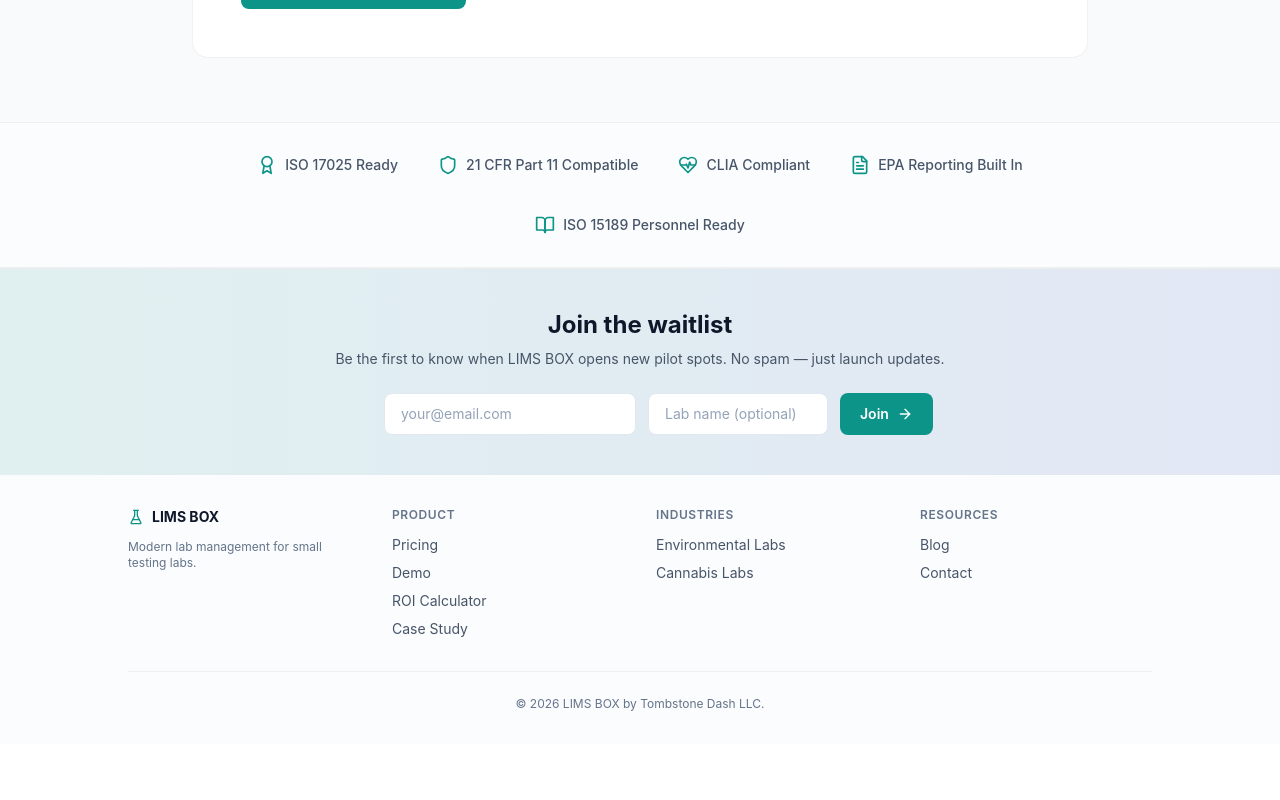
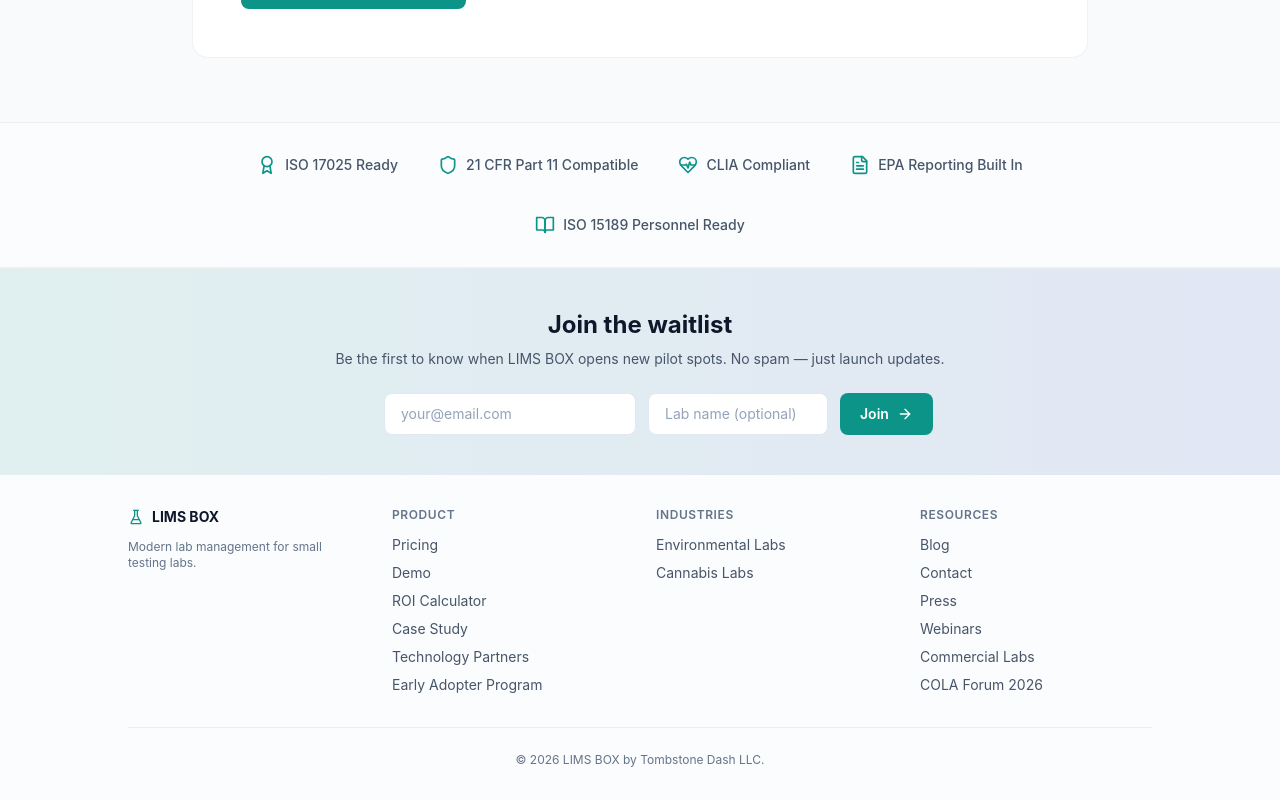
Before and after one commit to TombStoneDash/lims-box, a Next.js app: page / in a window 1280 px wide. Shown: the part 3004-3804 px from the top of the page. Before the commit the page ends 3748 px from the top, so only its background shows below. Built offline with nearby package versions, Linux system fonts and the light colour scheme; no server answers.

Commit message:
fix(nav): add P2 orphan routes to footer (/cola /partners /press /webinar /early-adopter /commercial)

```diff
--- a/components/WaitlistFooter.tsx
+++ b/components/WaitlistFooter.tsx
@@ -99,6 +99,8 @@ export function WaitlistFooter() {
                 <li><Link href="/demo" className="text-slate-600 dark:text-slate-300 hover:text-lab-teal transition-colors">Demo</Link></li>
                 <li><Link href="/roi-calculator" className="text-slate-600 dark:text-slate-300 hover:text-lab-teal transition-colors">ROI Calculator</Link></li>
                 <li><Link href="/case-study" className="text-slate-600 dark:text-slate-300 hover:text-lab-teal transition-colors">Case Study</Link></li>
+                <li><Link href="/partners" className="text-slate-600 dark:text-slate-300 hover:text-lab-teal transition-colors">Technology Partners</Link></li>
+                <li><Link href="/early-adopter" className="text-slate-600 dark:text-slate-300 hover:text-lab-teal transition-colors">Early Adopter Program</Link></li>
               </ul>
             </div>
             <div>
@@ -113,6 +115,10 @@ export function WaitlistFooter() {
               <ul className="space-y-2 text-sm">
                 <li><Link href="/blog" className="text-slate-600 dark:text-slate-300 hover:text-lab-teal transition-colors">Blog</Link></li>
                 <li><Link href="/contact" className="text-slate-600 dark:text-slate-300 hover:text-lab-teal transition-colors">Contact</Link></li>
+                <li><Link href="/press" className="text-slate-600 dark:text-slate-300 hover:text-lab-teal transition-colors">Press</Link></li>
+                <li><Link href="/webinar" className="text-slate-600 dark:text-slate-300 hover:text-lab-teal transition-colors">Webinars</Link></li>
+                <li><Link href="/commercial" className="text-slate-600 dark:text-slate-300 hover:text-lab-teal transition-colors">Commercial Labs</Link></li>
+                <li><Link href="/cola" className="text-slate-600 dark:text-slate-300 hover:text-lab-teal transition-colors">COLA Forum 2026</Link></li>
               </ul>
             </div>
           </div>
```
